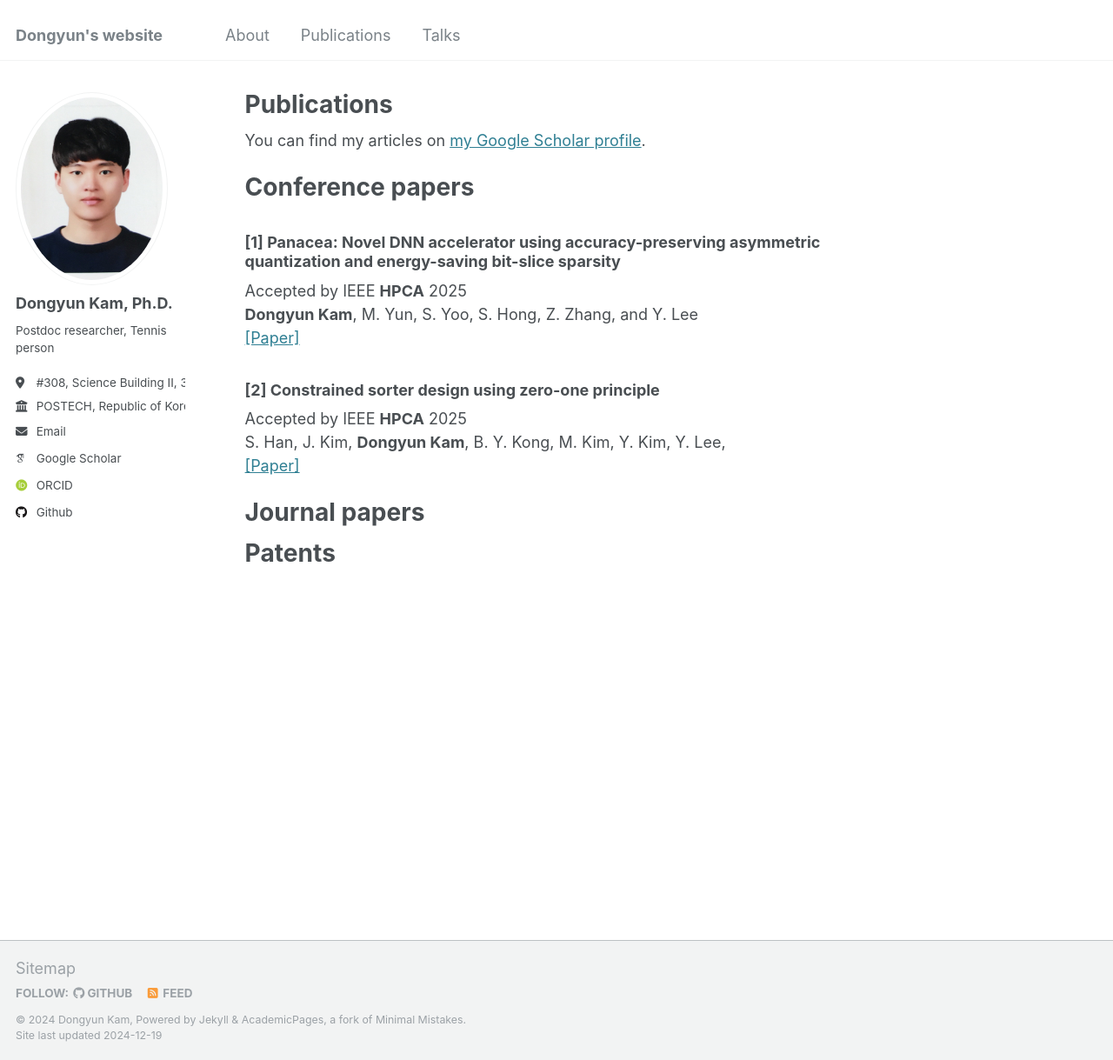
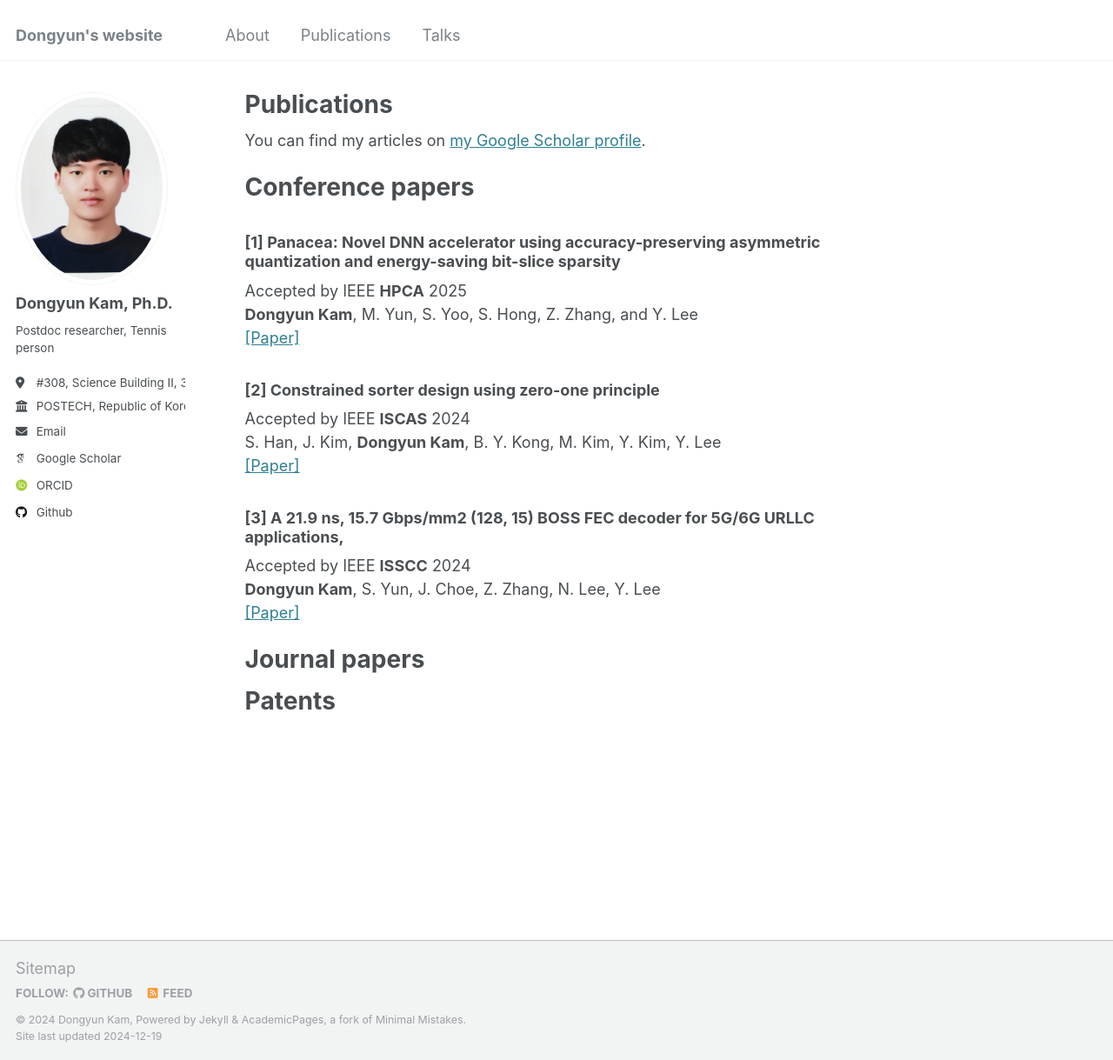
Before and after one commit to Dongyunkam/dongyunkam.github.io, a Jekyll site: the page built from _pages/publications.md, in a window 1280 px wide and 1219 px high. Shown: the whole window at 87% size. Built offline with Jekyll 4.4.1, drawn with Linux system fonts in a browser that asks for light colours; some web fonts are replaced.

Commit message:
Update publications.md

```diff
--- a/_pages/publications.md
+++ b/_pages/publications.md
@@ -15,9 +15,16 @@ Accepted by IEEE **HPCA** 2025
 [[Paper]](https://arxiv.org/abs/2412.10059)
 
 ### [2] Constrained sorter design using zero-one principle
-Accepted by IEEE **HPCA** 2025
-S. Han, J. Kim, **Dongyun Kam**, B. Y. Kong, M. Kim, Y. Kim, Y. Lee,
+Accepted by IEEE **ISCAS** 2024
+S. Han, J. Kim, **Dongyun Kam**, B. Y. Kong, M. Kim, Y. Kim, Y. Lee
 [[Paper]](https://ieeexplore.ieee.org/abstract/document/10557942)
+
+### [3] A 21.9 ns, 15.7 Gbps/mm2 (128, 15) BOSS FEC decoder for 5G/6G URLLC applications,
+Accepted by IEEE **ISSCC** 2024
+**Dongyun Kam**, S. Yun, J. Choe, Z. Zhang, N. Lee, Y. Lee
+[[Paper]](https://ieeexplore.ieee.org/abstract/document/10454363)
+
+
 
 Journal papers
 ======
```
